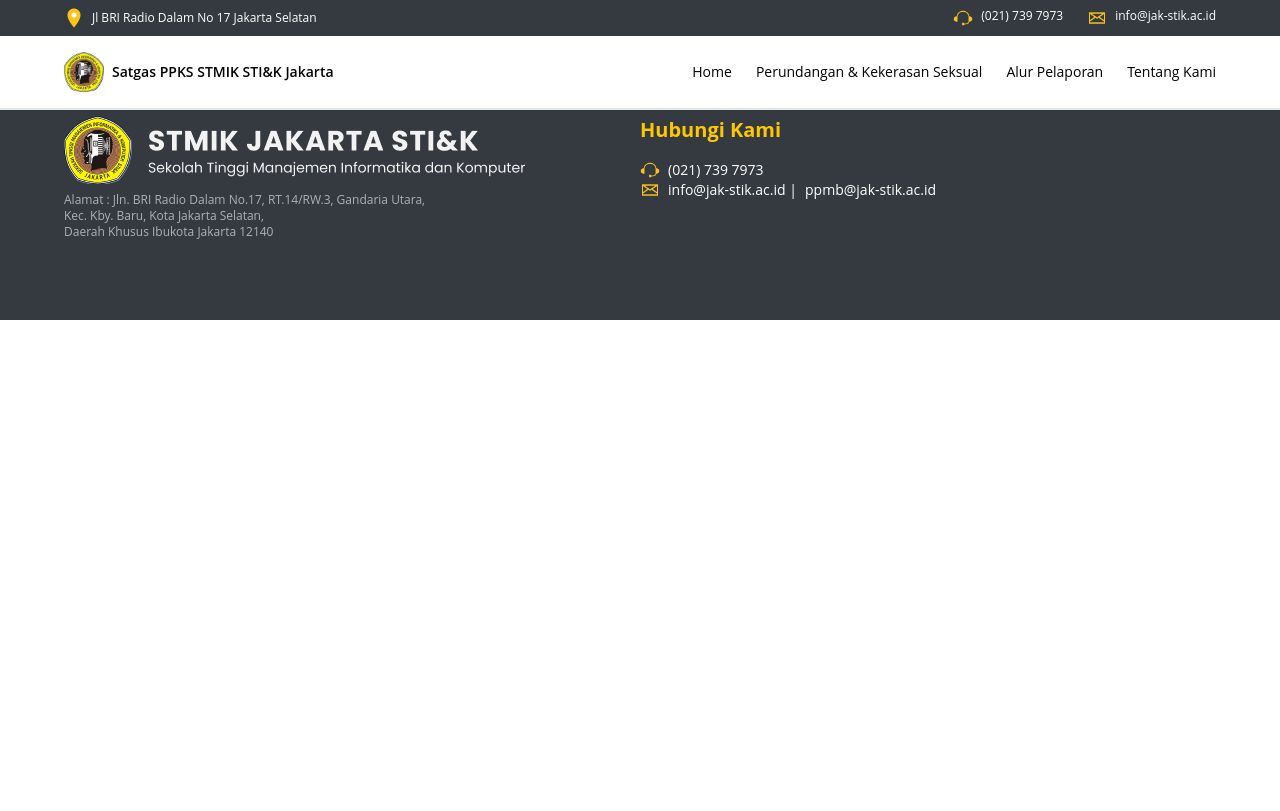
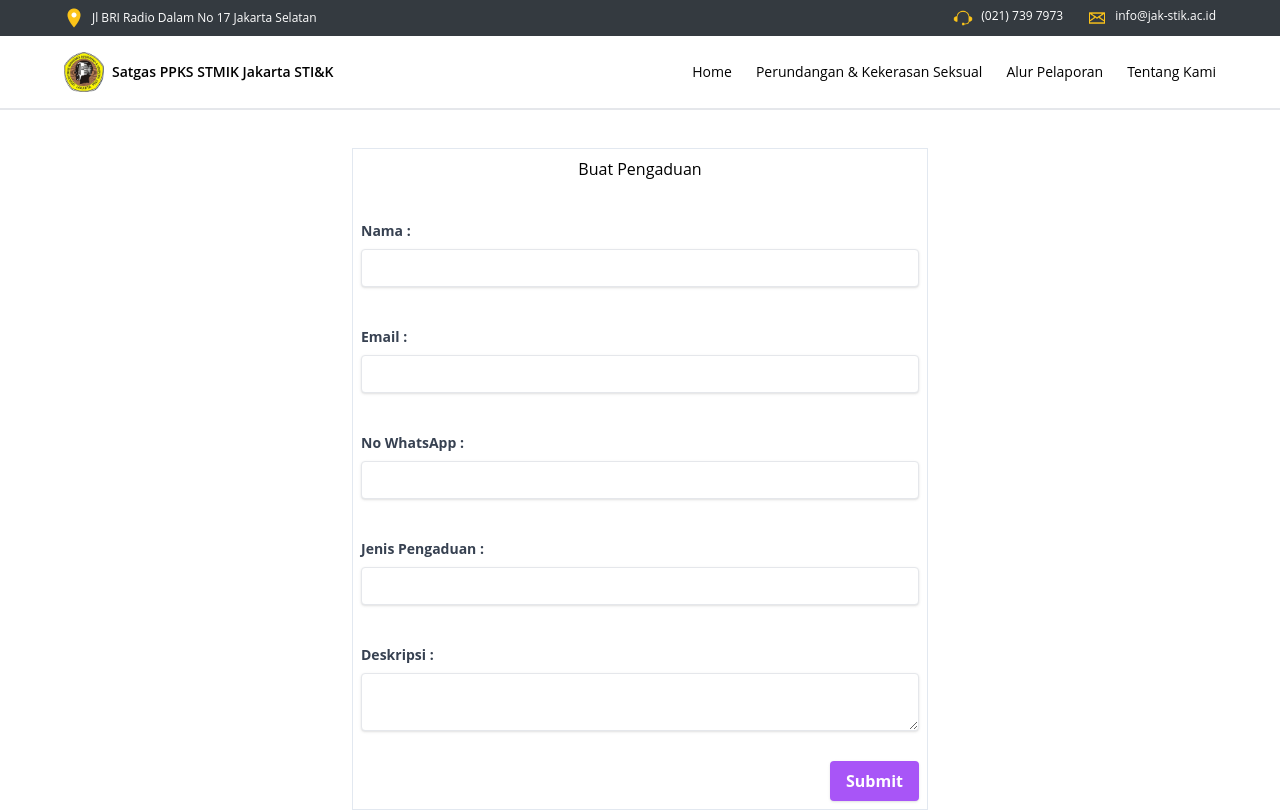
Before and after one commit to nandes007/ppks-stmik-stik, a Vue app: page /complaint in a window 1280 px wide. Shown: the top 811 px of the page. Built offline with nearby package versions, Linux system fonts and the light colour scheme.

Commit message:
update: add axios package and change label

```diff
--- a/package.json
+++ b/package.json
@@ -9,6 +9,7 @@
     "test:unit": "vitest"
   },
   "dependencies": {
+    "axios": "^1.6.7",
     "vue": "^3.2.47",
     "vue-router": "^4.1.6"
   },
--- a/src/components/NavBar.vue
+++ b/src/components/NavBar.vue
@@ -89,7 +89,7 @@
           <div class="w-10 h-10">
             <img src="../assets/images/logo.png">
           </div>
-          <h1 class="font-semibold">Satgas PPKS STMIK STI&K Jakarta</h1>
+          <h1 class="font-semibold">Satgas PPKS STMIK Jakarta STI&K</h1>
         </div>
         <div class="hidden lg:block">
             <ul class="flex space-x-6">
--- a/src/components/mobile/SideBar.vue
+++ b/src/components/mobile/SideBar.vue
@@ -89,7 +89,7 @@
             <div class="w-10 h-10">
                 <img src="../../assets/images/logo.png">
             </div>
-            <h1 class="font-semibold text-sm">Satgas PPKS STMIK STI&K Jakarta</h1>
+            <h1 class="font-semibold text-sm">Satgas PPKS STMIK Jakarta STI&K</h1>
         </div>
         <div class="">
             <ul class="mobile-nav">
--- a/src/components/sections/Consultation.vue
+++ b/src/components/sections/Consultation.vue
@@ -22,12 +22,12 @@
         <p class="text-center pt-4 text-slate-500 text-lg">Pencegahan dan Penanganan Perundangan dan Kekerasan Seksual di Lingkungan <br> STMIK STI&K Jakarta</p>
 
         <div class="pt-6 flex justify-center">
-          <button class="flex rounded py-2 font-bold justify-center items-center space-x-2 bg-[#ffc107] px-2 hover:opacity-80">
+          <router-link to="/complaint" class="flex rounded py-2 font-bold justify-center items-center space-x-2 bg-[#ffc107] px-2 hover:opacity-80">
             <h1>Buat Aduan Sekarang</h1>
             <svg xmlns="http://www.w3.org/2000/svg" viewBox="0 0 20 20" fill="currentColor" class="w-5 h-5">
               <path fill-rule="evenodd" d="M2 10a.75.75 0 01.75-.75h12.59l-2.1-1.95a.75.75 0 111.02-1.1l3.5 3.25a.75.75 0 010 1.1l-3.5 3.25a.75.75 0 11-1.02-1.1l2.1-1.95H2.75A.75.75 0 012 10z" clip-rule="evenodd" />
             </svg>
-          </button>
+          </router-link>
         </div>
       </div>
     </section>
--- a/src/components/sections/Description.vue
+++ b/src/components/sections/Description.vue
@@ -2,10 +2,10 @@
 
 <template>
     <section class="mt-16 px-4 pt-8 pb-20 bg-[#ffebcc] text-center">
-      <h1 class="font-bold text-3xl">Apa itu Satgas PPKS STMIK STI&K Jakarta?</h1>
+      <h1 class="font-bold text-3xl">Apa itu Satgas PPKS STMIK Jakarta STI&K?</h1>
       <p class="text-slate-600 pt-4 pb-8 font-semibold">Mengenal lebih dekat apa dan kenapa Satgas ini dibentuk.</p>
       <div class="text-slate-600 px-40">
-        Satgas PPKS STMIK STI&K Jakarta adalah tim khusus yang didirikan untuk mengatasi masalah perundungan dan kekerasan seksual di kampus kami.
+        Satgas PPKS STMIK Jakarta STI&K adalah tim khusus yang didirikan untuk mengatasi masalah perundungan dan kekerasan seksual di kampus kami.
         Tujuan kami adalah menciptakan kampus yang aman, nyaman, dan kondusif bagi seluruh sivitas akademika.
         Tim ini bekerja sesuai mandat Kemendikbud dalam mencegah dan menangani kekerasan seksual di perguruan tinggi.
         Kami memiliki tenaga ahli yang kompeten dalam penanganan kasus sensitif.
--- a/src/router/index.js
+++ b/src/router/index.js
@@ -2,6 +2,7 @@
 import Home from '../views/Home.vue'
 import Reporting from '../views/Reporting.vue'
 import AboutUs from '../views/AboutUs.vue'
+import ComplaintForm from '../views/ComplaintForm.vue'
 
 const router = createRouter({
   base: '/https://ppks-stmik-stik.vercel.app/',
@@ -26,6 +27,10 @@
     {
       path: '/about-us',
       component: AboutUs
+    },
+    {
+      path: '/complaint',
+      component: ComplaintForm
     }
   ]
 })
--- a/src/views/AboutUs.vue
+++ b/src/views/AboutUs.vue
@@ -4,7 +4,7 @@
     <div class="pt-20 px-16">
         <div class="flex justify-center pt-16 pb-48">
             <div class="w-full">
-                <h1 class="text-4xl font-bold text-center">SK SATGAS</h1>
+                <h1 class="text-4xl font-bold text-center">Satuan Tugas</h1>
                 <h5 class="text-center pt-4 text-slate-500 text-xl">Kami Siap Membantu Anda</h5>
 
                 <div class="pt-14 flex justify-center ">
--- /dev/null
+++ b/src/views/ComplaintForm.vue
@@ -0,0 +1,69 @@
+<script setup>
+import axios from 'axios'
+import { reactive } from 'vue'
+
+const state = reactive({
+    nama: '',
+    email: '',
+    no_wa: '',
+    jenis_pengaduan: '',
+    deskripsi: ''
+})
+
+async function onSubmit() {
+    console.log("here");
+    console.log(state.nama);
+    try {
+        const formData = new FormData();
+        formData.append("nama", "blabla");
+        formData.append("email", "blabla");
+        formData.append("no_wa", "blabla");
+        formData.append("jenis_pengaduan", "blabla");
+        formData.append("deskripsi", "blabla");
+        const response = await axios.post('http://127.0.0.1:8000/api/tickets', formData);
+        console.log(response);
+    } catch (error) {
+        console.log(error);
+    }
+
+}
+</script>
+
+<template>
+    <div class="pt-28 pb-20 px-16 flex justify-center">
+        <div class="border border-slate-200 py-2 px-2 w-1/2">
+            <form action="#" @submit.prevent="onSubmit">
+                <h1 class="text-center">Buat Pengaduan</h1>
+
+                <div class="pt-10">
+                    <label for="nama" class="block text-gray-700 text-sm font-bold mb-2">Nama :</label>
+                    <input v-model="state.nama" id="nama" type="text" class="shadow appearance-none border rounded w-full py-2 px-3 text-gray-700 leading-tight focus:outline-none focus:shadow-outline">
+                </div>
+
+                <div class="pt-10">
+                    <label for="email" class="block text-gray-700 text-sm font-bold mb-2">Email :</label>
+                    <input v-model="state.email" id="email" type="text" class="shadow appearance-none border rounded w-full py-2 px-3 text-gray-700 leading-tight focus:outline-none focus:shadow-outline">
+                </div>
+
+                <div class="pt-10">
+                    <label for="no_wa" class="block text-gray-700 text-sm font-bold mb-2">No WhatsApp :</label>
+                    <input v-model="state.no_wa" id="no_wa" type="text" class="shadow appearance-none border rounded w-full py-2 px-3 text-gray-700 leading-tight focus:outline-none focus:shadow-outline">
+                </div>
+
+                <div class="pt-10">
+                    <label for="jenis_pengaduan" class="block text-gray-700 text-sm font-bold mb-2">Jenis Pengaduan :</label>
+                    <input v-model="state.jenis_pengaduan" id="jenis_pengaduan" type="text" class="shadow appearance-none border rounded w-full py-2 px-3 text-gray-700 leading-tight focus:outline-none focus:shadow-outline">
+                </div>
+
+                <div class="pt-10">
+                    <label for="deskripsi" class="block text-gray-700 text-sm font-bold mb-2">Deskripsi :</label>
+                    <textarea v-model="state.deskripsi" id="deskripsi" type="text" class="shadow appearance-none border rounded w-full py-2 px-3 text-gray-700 leading-tight focus:outline-none focus:shadow-outline"></textarea>
+                </div>
+
+                <div class="pt-6 flex justify-end">
+                    <button class="shadow bg-purple-500 hover:bg-purple-400 focus:shadow-outline focus:outline-none text-white font-bold py-2 px-4 rounded" type="submit">Submit</button>
+                </div>
+            </form>
+        </div>
+    </div>
+</template>
```
Also changed, not shown: 1 other file (tests, documents, lock files or other folders).
